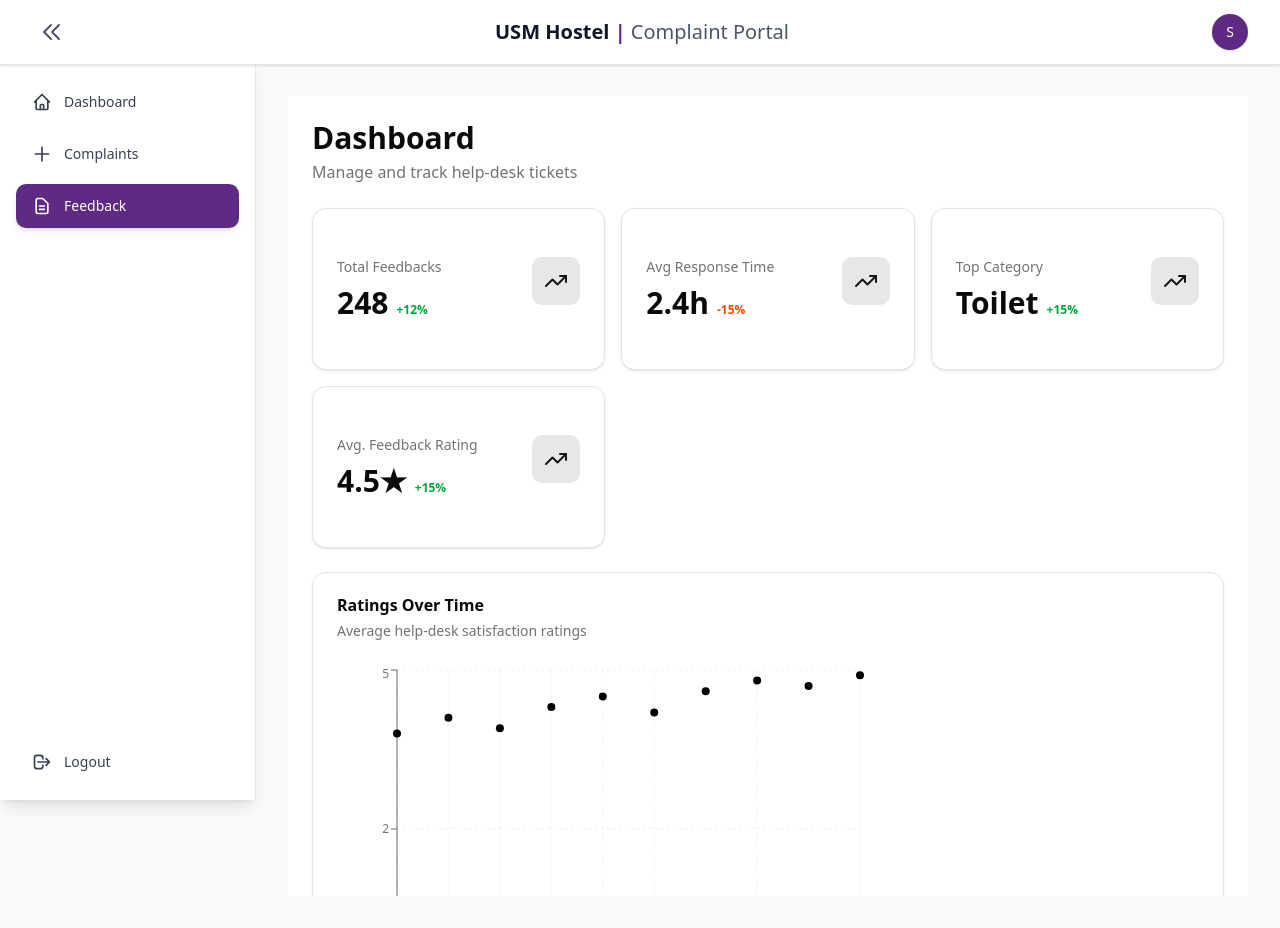
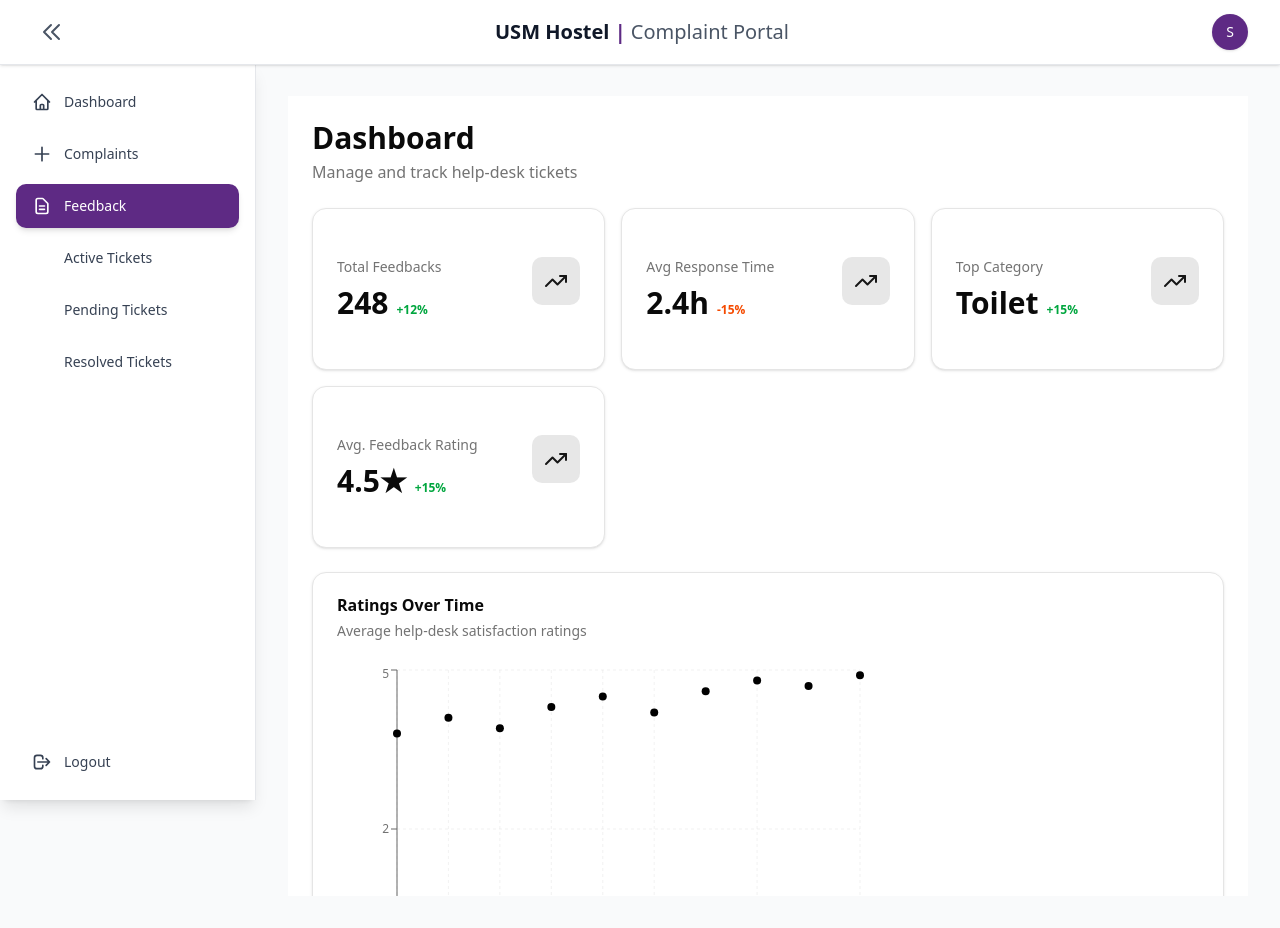
Before and after one commit to danishayman/CMT322-Asg1, a Next.js app: page /staff/feedback in a window 1280 px wide. Built offline with nearby package versions, Linux system fonts and the light colour scheme.

Commit message:
Add ticket categories to staff layout
Added new ticket categories to the staff layout.

```diff
--- a/app/staff/layout.tsx
+++ b/app/staff/layout.tsx
@@ -1,6 +1,7 @@
 'use client';
 
 import { useRouter, usePathname } from 'next/navigation';
+import path from 'path';
 import { useState, useEffect, useRef } from 'react';
 
 export default function StudentLayout({
@@ -30,6 +31,19 @@ export default function StudentLayout({
       path: '/staff/feedback',
       icon: 'M9 12h6m-6 4h6m2 5H7a2 2 0 01-2-2V5a2 2 0 012-2h5.586a1 1 0 01.707.293l5.414 5.414a1 1 0 01.293.707V19a2 2 0 01-2 2z'
     },
+    {
+      name: 'Active Tickets',
+      path: '/staff/tickets/active',
+    },
+    {
+      name: 'Pending Tickets',
+      path: '/staff/tickets/pending',
+    },
+    {
+      name: 'Resolved Tickets',
+      path: '/staff/tickets/resolved',
+    },
+
   ];
 
   const handleLogout = () => {
```
